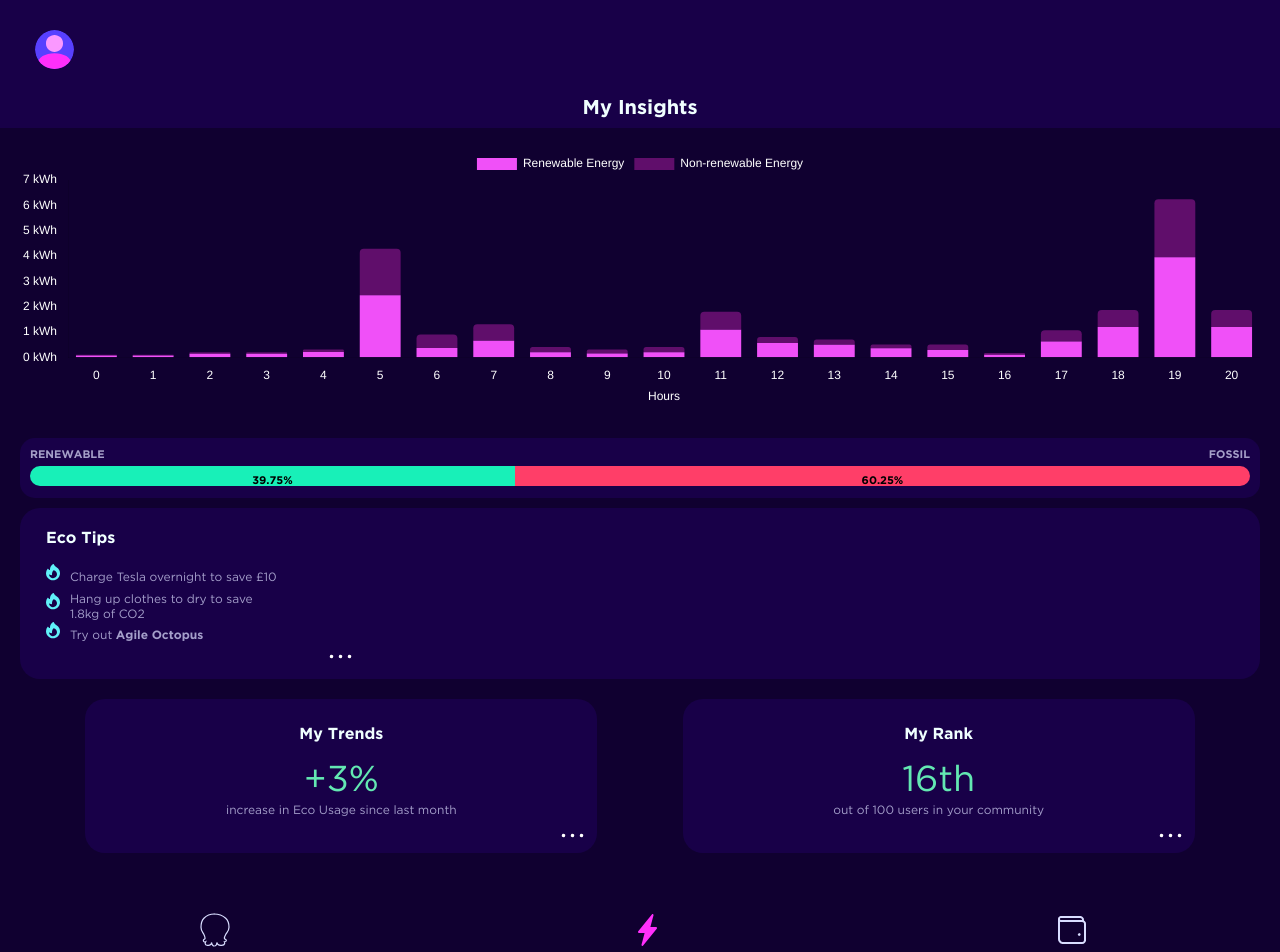
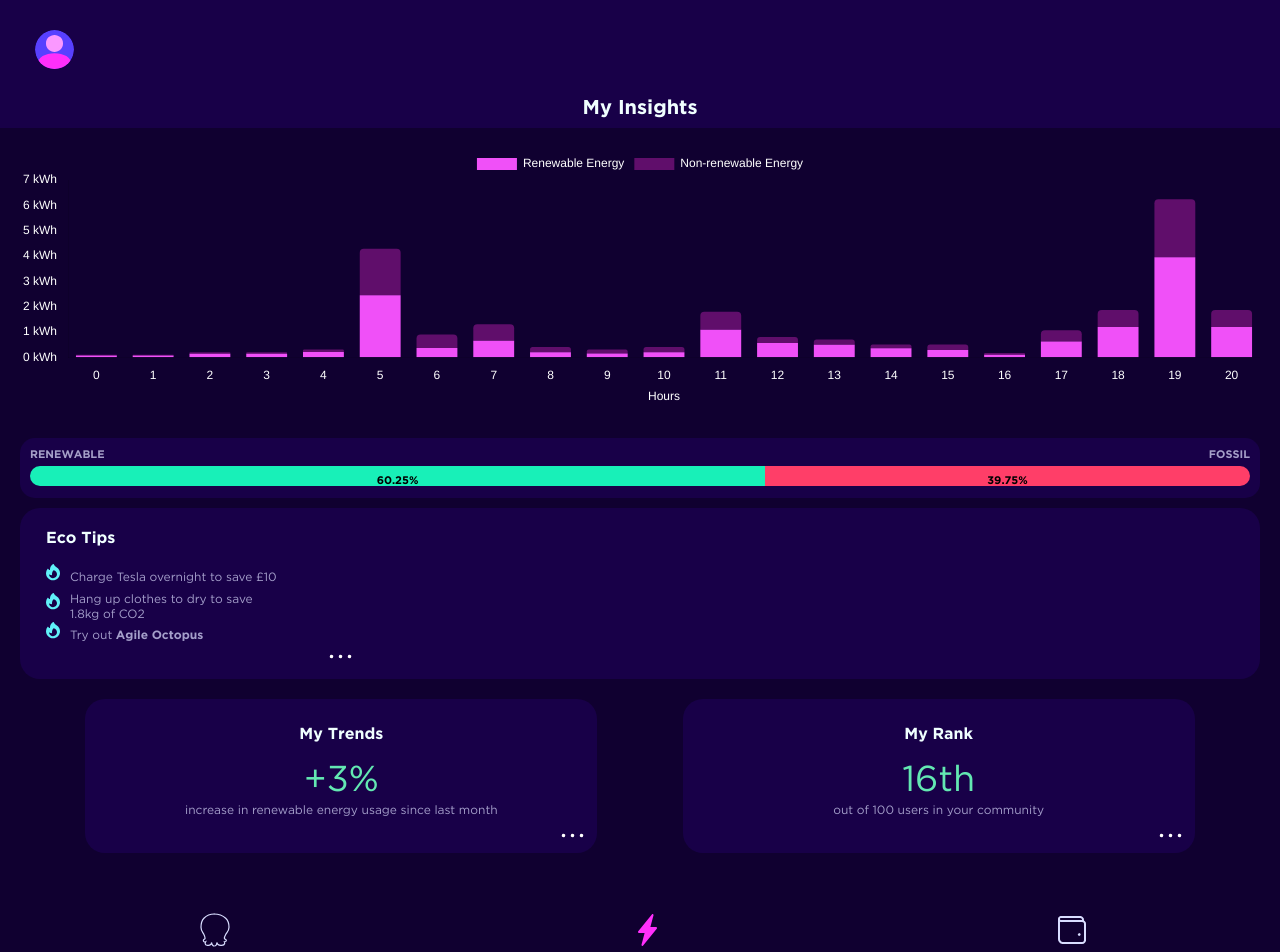
Before and after one commit to mescad/octopus-energy--project-client, a React (Create React App) app: page / in a window 1280 px wide. Shown: the top 952 px of the page. Built offline with nearby package versions, Linux system fonts and the light colour scheme.

Commit message:
fixed the breakdown

```diff
--- a/src/components/Breakdown/Breakdown.js
+++ b/src/components/Breakdown/Breakdown.js
@@ -41,21 +41,21 @@ function Breakdown() {
         <section className="breakdown__chart">
           <div
             className="breakdown__renewable"
-            style={{ "--ren": `${renewable}%` }}
+            style={{ "--ren": `${nonRenewable}%` }}
           >
             <h2 className="breakdown__title-renewable"> RENEWABLE</h2>
             <div className="breakdown__renewable-chart">
-              <h3 className="breakdown__renewable-number">{renewable}% </h3>
+              <h3 className="breakdown__renewable-number">{nonRenewable}% </h3>
             </div>
           </div>
 
           <div
             className="breakdown__non"
-            style={{ "--non": `${nonRenewable}%` }}
+            style={{ "--non": `${renewable}%` }}
           >
             <h2 className="breakdown__title-non"> FOSSIL</h2>
             <div className="breakdown__non-chart">
-              <h3 className="breakdown__non-number">{nonRenewable}% </h3>
+              <h3 className="breakdown__non-number">{renewable}% </h3>
             </div>
           </div>
         </section>
--- a/src/components/Infosection/Infosction.js
+++ b/src/components/Infosection/Infosction.js
@@ -38,7 +38,7 @@ const Infosection = () => {
           <h3 className="infosection__vertbox-title">My Trends</h3>
           <p className="infosection__vertbox-info">+3%</p>
           <p className="infosection__vertbox-summary">
-            increase in Eco Usage since last month
+            increase in renewable energy usage since last month
           </p>
           <div className="infosection__vertbox-reclist-imagecontainer2">
           <img className="infosection__vertbox-reclist-icon2" src={elip} />
```
